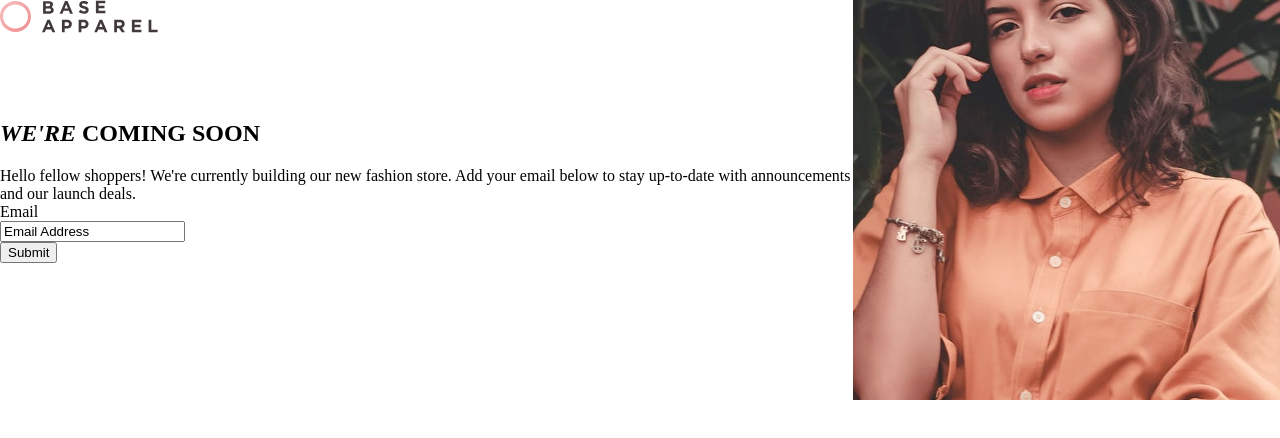
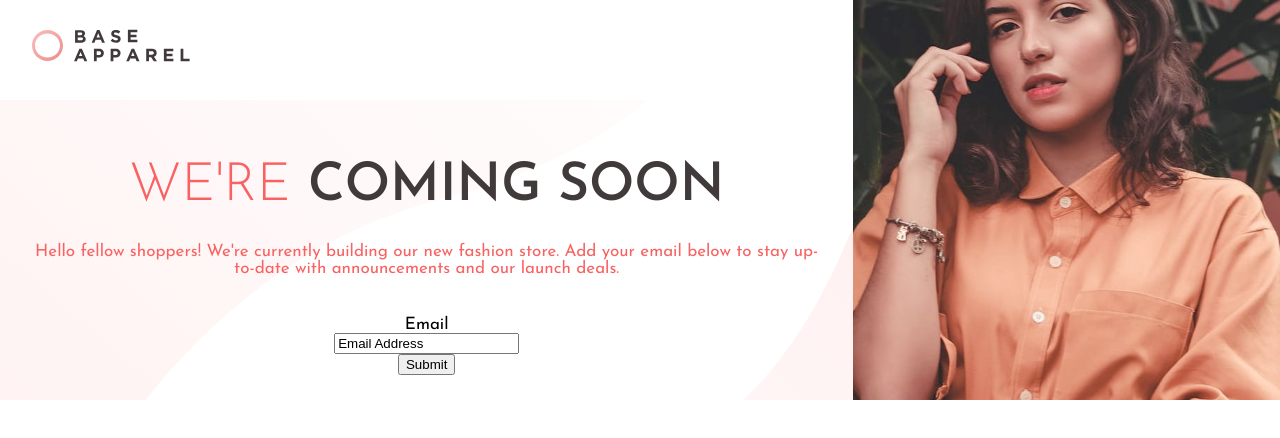
Before and after one commit to zeynabmvs/apparelComingSoon, a plain HTML site: page index.html in a window 1280 px wide. Drawn offline with Linux system fonts and the light colour scheme.

Commit message:
font styles

```diff
--- a/app/scss/_globals.scss
+++ b/app/scss/_globals.scss
@@ -10,6 +10,8 @@ html {
 body {
     margin: 0;
     padding: 0;
+    font-family: $ff-josefin;
+    font-size: rem(17);
 
     &.noscroll {
         overflow: hidden;
--- a/app/scss/_index.scss
+++ b/app/scss/_index.scss
@@ -1,6 +1,7 @@
 .coming-soon {
     display: flex;
     flex-direction: column;
+    height: rem(800);
 
     @include breakpoint-up(medium) {
         display: grid;
@@ -11,6 +12,15 @@
     }
 
     .logo {
+        // height: rem(84);
+        max-width: 44%;
+
+        img {
+            max-width: 100%;
+            height: auto;
+            padding: rem(29) rem(32);
+
+        }
 
         @include breakpoint-up(medium) {
             grid-area: logo;
@@ -18,22 +28,37 @@
     }
 
     &__content {
+        text-align: center;
 
         @include breakpoint-up(medium) {
             grid-area: conten;
+            background-image: url('/images/bg-pattern-desktop.svg');
+            background-position: center;
+            background-repeat: no-repeat;
+            background-size: cover;
         }
     }
 
     .container {
+        padding: rem(60) rem(30);
 
     }
 
     &__title {
+        font-size: 53px;
+        color: $darkGrayishRed;
+        font-weight: 600;
+        margin: 0 0 rem(30) 0;
 
+        span {
+            color: $softRed;
+            font-weight: 300;
+        }
     }
 
     &__text {
-
+        color: $softRed;
+        margin-bottom: rem(39);
     }
 
     &__form {
--- a/index.html
+++ b/index.html
@@ -20,19 +20,20 @@
   <section class="coming-soon">
 
     <a href="#" aria-label="Site logo" class="logo">
-      <img src="/images/logo.svg" alt="Logo image">
+      <img src="images/logo.svg" alt="Logo image">
     </a>
 
     <picture class="coming-soon__picture">
-      <source media="(min-width: 640px)" srcset="images/hero-desktop.jpg">
-      <source srcset="images/hero-mobile.jpg">
-      <img src="images/hero-mobile.jpg" alt="Hero picture">
+      <source media="(min-width: 640px)" srcset="/images/hero-desktop.jpg">
+      <source srcset="/images/hero-mobile.jpg">
+      <img src="/images/hero-mobile.jpg" alt="Hero picture">
     </picture>
 
     <div class="coming-soon__content">
       <div class="container">
 
-        <h1 class="coming-soon__title"><em>WE'RE</em> COMING SOON</h1>
+        <h1 class="coming-soon__title">
+          <span>WE'RE</span> COMING SOON</h1>
 
         <p class="coming-soon__text">
           Hello fellow shoppers! We're currently building our new fashion store.
```
Also changed, not shown: dist/style.css, 1 other file.
